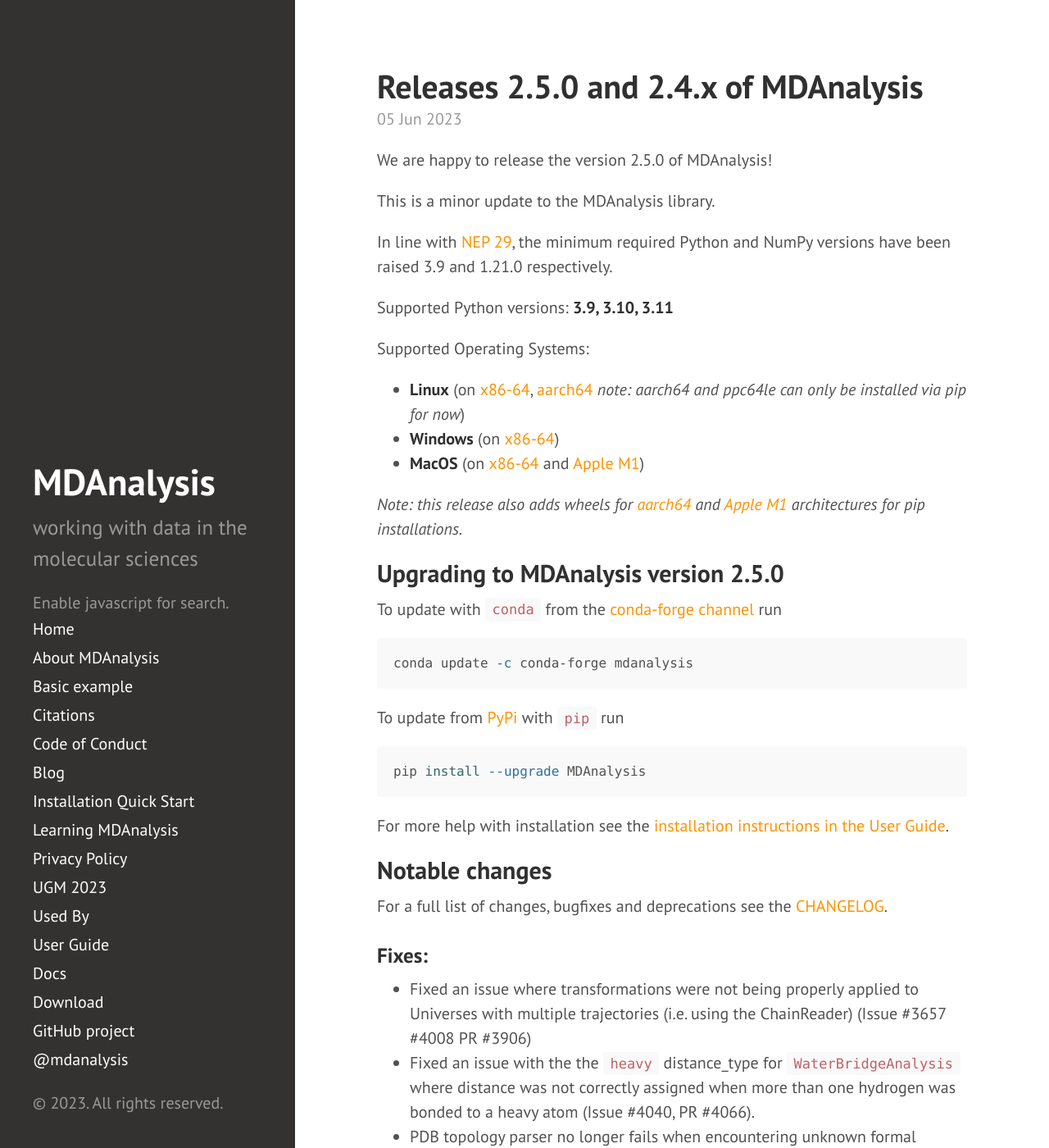
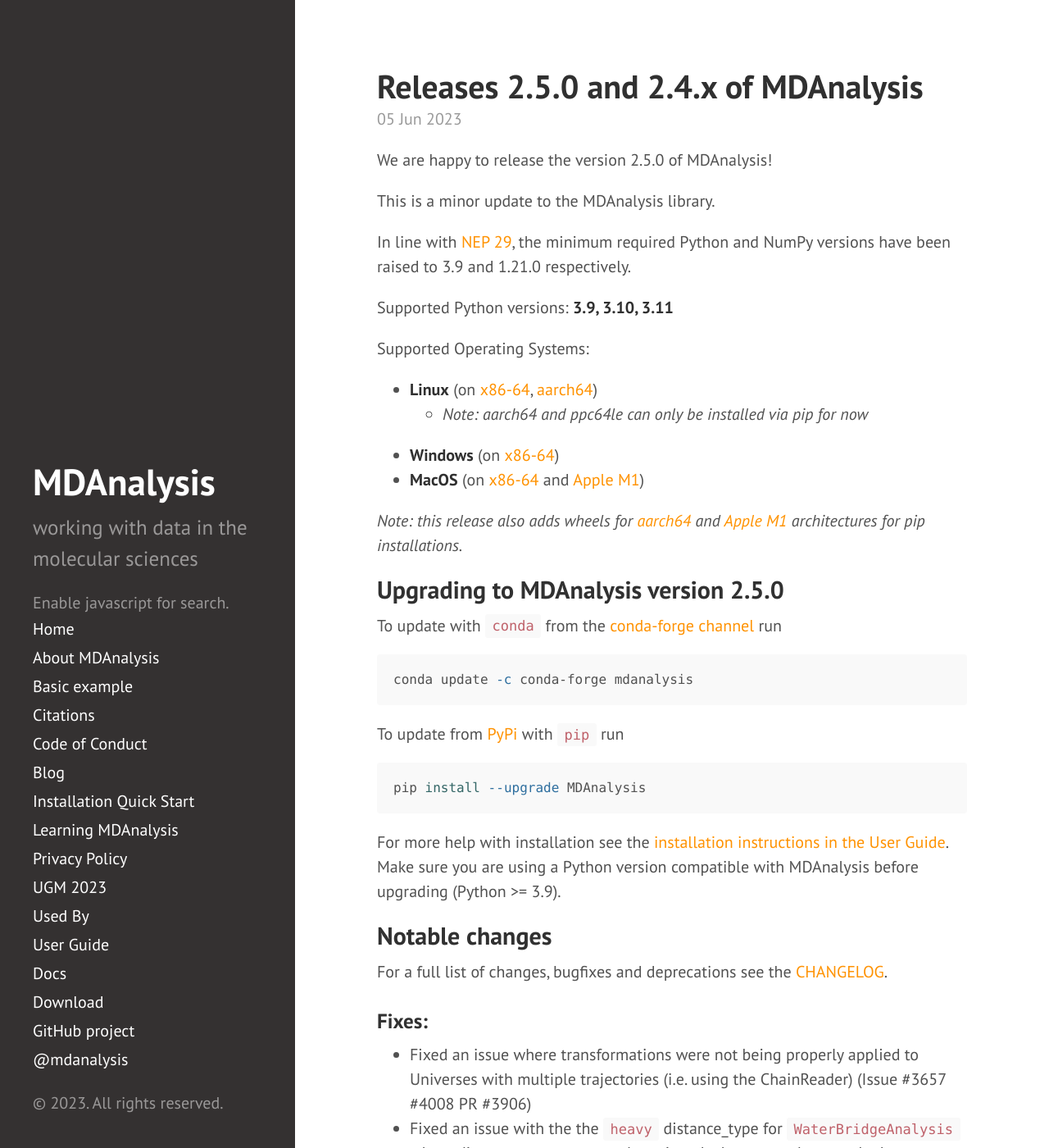
Before and after one commit to MDAnalysis/MDAnalysis.github.io, a Jekyll site: the page built from _posts/2023-06-05-releases-2.4.x-2.5.0.md, in a window 1280 px wide and 1400 px high. Shown: the whole window at 82% size. Built offline with Jekyll 4.4.1, drawn with Linux system fonts in a browser that asks for light colours; comment, search, counter and statistics services are not loaded; some of the changed text lies outside the part shown.

Commit message:
Apply suggestions from code review
Co-authored-by: Rocco Meli <r.meli@bluemail.ch>

````diff
--- a/_posts/2023-06-05-releases-2.4.x-2.5.0.md
+++ b/_posts/2023-06-05-releases-2.4.x-2.5.0.md
@@ -8,12 +8,13 @@ We are happy to release the version 2.5.0 of MDAnalysis!
 This is a minor update to the MDAnalysis library.
 
 In line with [NEP 29][], the minimum required Python and NumPy versions have
-been raised 3.9 and 1.21.0 respectively.
+been raised to 3.9 and 1.21.0 respectively.
 
 Supported Python versions: **3.9, 3.10, 3.11**
 
 Supported Operating Systems:
-  - **Linux** (on [x86-64][], [aarch64][] *note: aarch64 and ppc64le can only be installed via pip for now*)
+  - **Linux** (on [x86-64][], [aarch64][])
+    - *Note: aarch64 and ppc64le can only be installed via pip for now*
   - **Windows** (on [x86-64][])
   - **MacOS** (on [x86-64][] and [Apple M1][])
 
@@ -33,7 +34,7 @@ To update from [PyPi][] with `pip` run
 pip install --upgrade MDAnalysis
 ```
 
-For more help with installation see the [installation instructions in the User Guide][].
+For more help with installation see the [installation instructions in the User Guide][]. Make sure you are using a Python version compatible with MDAnalysis before upgrading (Python >= 3.9).
 
 
 ## Notable changes
````
Also changed, not shown: other parts of _posts/2023-06-05-releases-2.4.x-2.5.0.md (+0 -1 lines).
